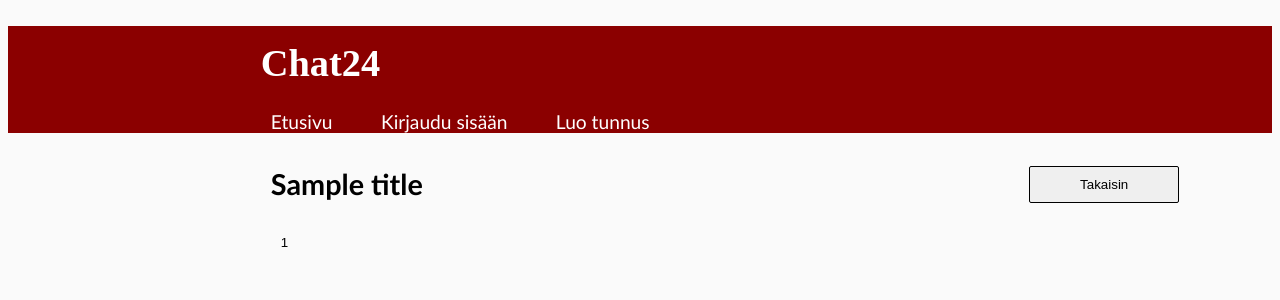
After one commit to Birgitt4/Tsoha_chat24, a Flask app: template templates/add_f_to_threads.html in a window 1280 px wide. The commit adds this page. Shown: the top 300 px of the page. Run offline with Flask 2, Linux system fonts and the light colour scheme; the template is opened without the code that fills it: most values are stand-ins (such as "Sample title", 1, 10 or a date in 2020).

Commit message:
private threads should be working

```diff
--- /dev/null
+++ b/templates/add_f_to_threads.html
@@ -0,0 +1,36 @@
+<!DOCTYPE html>
+{% extends "layout.html" %}
+{% block content %}
+<style>
+.friend {
+    border: none;
+    background-color: transparent;
+    text-decoration: none;
+    padding: 10px;
+    min-width: 100px;
+    text-align: left;
+}
+.friend:hover {
+    background-color: darkgray;
+}
+</style>
+<div class="column side">
+
+</div>
+<div class="column middle">
+    <h2> {{ title }} </h2>
+    <form action="/add_friends_to_thread/{{ id }}" method="POST">
+        {% for friend in friends %}
+        <input class="friend" type="submit" name="friend" value="{{ friend[0] }}">
+        <input type="hidden" name="{{ friend[0] }}" value="{{ friend[1] }}">
+        <br>
+        {% endfor %}
+    </form>
+</div>
+<div class="column side">
+    <br>
+    <form action="/friendlist/{{ id }}" method="POST">
+        <input class="button" type="submit" name="back" value="Takaisin">
+    </form>
+</div>
+{% endblock %}
--- a/templates/layout.html
+++ b/templates/layout.html
@@ -53,12 +53,12 @@ header {
 .button {
     text-decoration: none;
     padding: 10px 24px;
-    margin-right: 10px;
     border-radius: 2px;
     border: 1px solid black;
     text-align: center;
     color: black;
     background-color: none;
+    width: 150px;
 }
 
 @media screen and (max-width: 800px) {
--- a/templates/thread.html
+++ b/templates/thread.html
@@ -106,6 +106,12 @@ Uusi viesti: <br>
     <form action="/save/{{ id }}" method="POST">
         <input class="button" type="submit" name="save" value="Tallenna ketju">
     </form>
+    <br>
+    {% if starter[0][4] == 1 and session.user_id == starter[0][3] %}
+    <form action="/friendlist/{{ id }}" method="GET">
+        <input class="button" type="submit" name="add" value="Lisää kavereita">
+    </form>
+    {% endif %}
     {% endif %}
 </div>
 
--- a/threads.py
+++ b/threads.py
@@ -7,7 +7,7 @@ def get_threads():
     return result.fetchall()
 
 def get_thread(id):
-    sql = "SELECT T.title, T.content, U.username, T.user_id FROM threads T, users U WHERE T.id=:id AND U.id=T.user_id"
+    sql = "SELECT T.title, T.content, U.username, T.user_id, T.privat FROM threads T, users U WHERE T.id=:id AND U.id=T.user_id"
     result = db.session.execute(sql, {"id":id})
     return result.fetchall()
 
```
Also changed, not shown: routes.py (+26 -6 lines), templates/new_thread.html (+16 -7 lines), users.py (+11 -6 lines).
